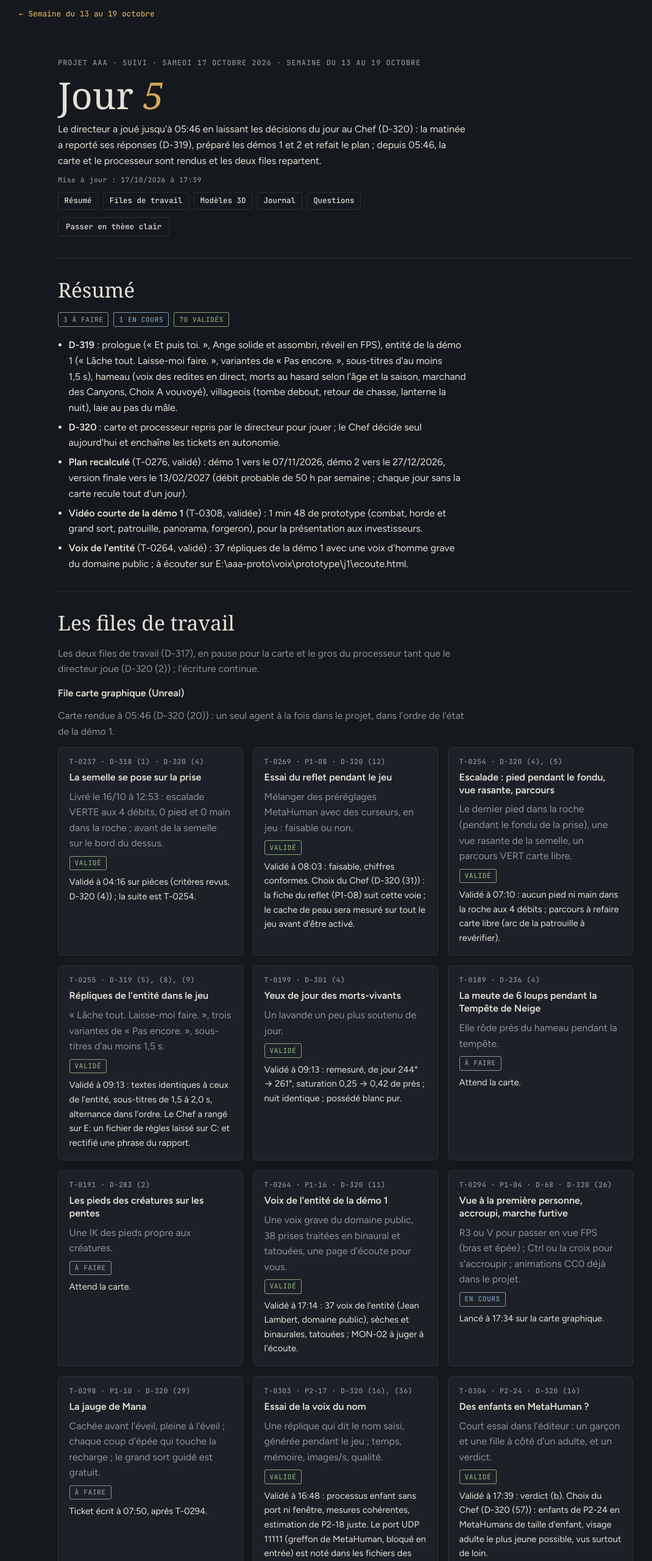
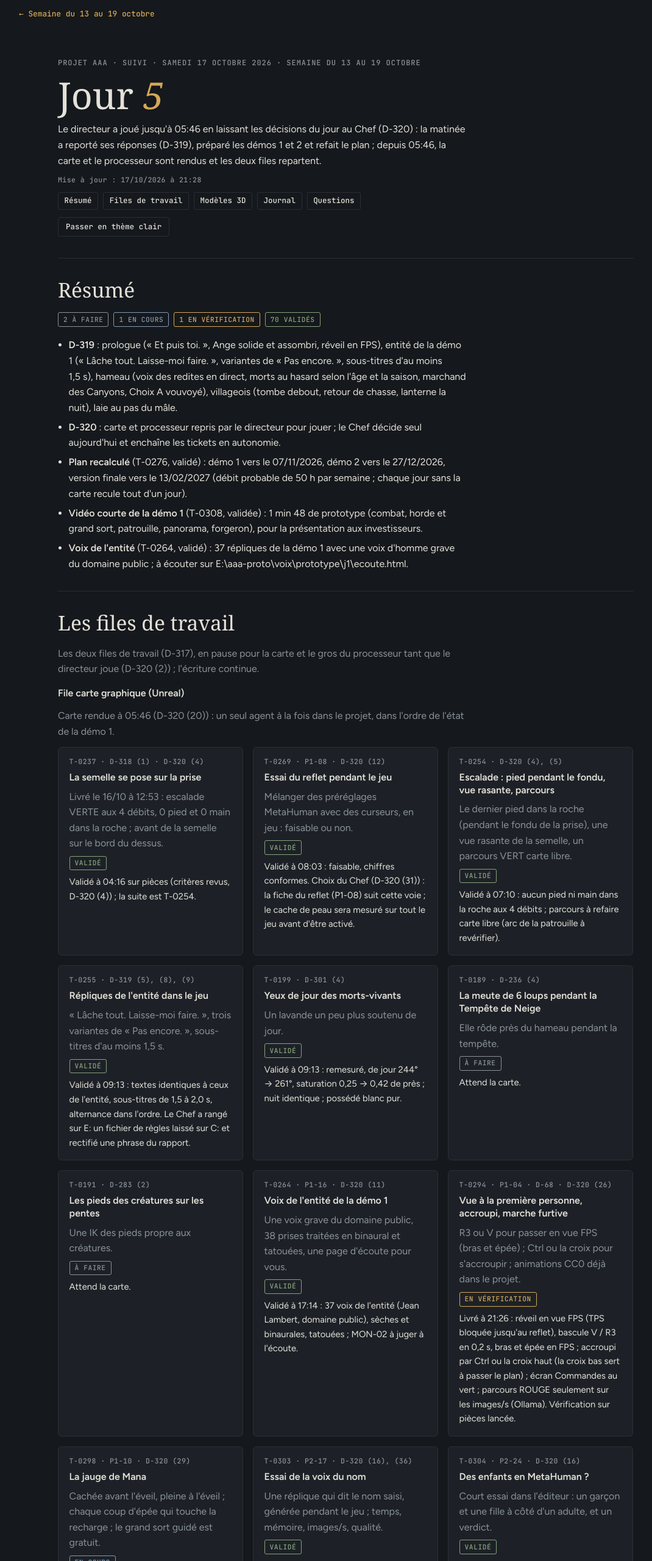
Before and after one commit to chipat-neko/aaa-game-pages, a plain HTML site: page semaines/2026-10-13/pages/jour-2026-10-17/page.html in a window 1280 px wide. Shown: the top 2560 px of the page at 61% size, without its empty margins (73-1143 px from the left). Drawn offline with Linux system fonts and the light colour scheme; a web font is replaced by a local one.

Commit message:
Publication : jour-2026-10-17

```diff
--- a/semaines/2026-10-13/pages/jour-2026-10-17/page.html
+++ b/semaines/2026-10-13/pages/jour-2026-10-17/page.html
@@ -95,7 +95,7 @@ ul.liste{margin:0;padding-left:1.1rem;display:grid;gap:.4rem}
   <div class="surtitre">Projet AAA · suivi · samedi 17 octobre 2026 · semaine du 13 au 19 octobre</div>
   <h1>Jour <em>5</em></h1>
   <p class="lecture">Le directeur a joué jusqu&#x27;à 05:46 en laissant les décisions du jour au Chef (<span class="insec">D-320</span>) : la matinée a reporté ses réponses (<span class="insec">D-319</span>), préparé les démos 1 et 2 et refait le plan ; depuis 05:46, la carte et le processeur sont rendus et les deux files repartent.</p>
-  <p class="ticket">Mise à jour : 17/10/2026 à 17:39</p>
+  <p class="ticket">Mise à jour : 17/10/2026 à 21:28</p>
   <nav class="sommaire" aria-label="Sommaire">
     <a href="#resume">Résumé</a><a href="#files">Files de travail</a><a href="#modeles">Modèles 3D</a><a href="#journal">Journal</a><a href="#questions">Questions</a>
   </nav>
@@ -104,7 +104,7 @@ ul.liste{margin:0;padding-left:1.1rem;display:grid;gap:.4rem}
 
 <section id="resume">
   <h2>Résumé</h2>
-  <div class="compteurs" aria-label="Tickets par état"><span class="etat e-a-faire">3 à faire</span><span class="etat e-en-cours">1 en cours</span><span class="etat e-valide">70 validés</span></div>
+  <div class="compteurs" aria-label="Tickets par état"><span class="etat e-a-faire">2 à faire</span><span class="etat e-en-cours">1 en cours</span><span class="etat e-verification">1 en vérification</span><span class="etat e-valide">70 validés</span></div>
   <ul class="liste lecture">
     <li><strong><span class="insec">D-319</span></strong> : prologue (« Et puis toi. », Ange solide et assombri, réveil en FPS), entité de la démo 1 (« Lâche tout. Laisse-moi faire. », variantes de « Pas encore. », sous-titres d&#x27;au moins 1,5 s), hameau (voix des redites en direct, morts au hasard selon l&#x27;âge et la saison, marchand des Canyons, Choix A vouvoyé), villageois (tombe debout, retour de chasse, lanterne la nuit), laie au pas du mâle.</li>
     <li><strong><span class="insec">D-320</span></strong> : carte et processeur repris par le directeur pour jouer ; le Chef décide seul aujourd&#x27;hui et enchaîne les tickets en autonomie.</li>
@@ -130,8 +130,8 @@ ul.liste{margin:0;padding-left:1.1rem;display:grid;gap:.4rem}
     <div class="piste"><span class="ticket"><span class="insec">T-0189</span> · <span class="insec">D-236</span> (4)</span><h3>La meute de 6 loups pendant la Tempête de Neige</h3><p class="muted">Elle rôde près du hameau pendant la tempête.</p><span class="etat e-a-faire">À faire</span><p class="note">Attend la carte.</p></div>
     <div class="piste"><span class="ticket"><span class="insec">T-0191</span> · <span class="insec">D-283</span> (2)</span><h3>Les pieds des créatures sur les pentes</h3><p class="muted">Une IK des pieds propre aux créatures.</p><span class="etat e-a-faire">À faire</span><p class="note">Attend la carte.</p></div>
     <div class="piste"><span class="ticket"><span class="insec">T-0264</span> · <span class="insec">P1-16</span> · <span class="insec">D-320</span> (11)</span><h3>Voix de l&#x27;entité de la démo 1</h3><p class="muted">Une voix grave du domaine public, 38 prises traitées en binaural et tatouées, une page d&#x27;écoute pour vous.</p><span class="etat e-valide">Validé</span><p class="note">Validé à 17:14 : 37 voix de l&#x27;entité (Jean Lambert, domaine public), sèches et binaurales, tatouées ; MON-02 à juger à l&#x27;écoute.</p></div>
-    <div class="piste"><span class="ticket"><span class="insec">T-0294</span> · <span class="insec">P1-04</span> · <span class="insec">D-68</span> · <span class="insec">D-320</span> (26)</span><h3>Vue à la première personne, accroupi, marche furtive</h3><p class="muted">R3 ou V pour passer en vue FPS (bras et épée) ; Ctrl ou la croix pour s&#x27;accroupir ; animations CC0 déjà dans le projet.</p><span class="etat e-en-cours">En cours</span><p class="note">Lancé à 17:34 sur la carte graphique.</p></div>
-    <div class="piste"><span class="ticket"><span class="insec">T-0298</span> · <span class="insec">P1-10</span> · <span class="insec">D-320</span> (29)</span><h3>La jauge de Mana</h3><p class="muted">Cachée avant l&#x27;éveil, pleine à l&#x27;éveil ; chaque coup d&#x27;épée qui touche la recharge ; le grand sort guidé est gratuit.</p><span class="etat e-a-faire">À faire</span><p class="note">Ticket écrit à 07:50, après <span class="insec">T-0294</span>.</p></div>
+    <div class="piste"><span class="ticket"><span class="insec">T-0294</span> · <span class="insec">P1-04</span> · <span class="insec">D-68</span> · <span class="insec">D-320</span> (26)</span><h3>Vue à la première personne, accroupi, marche furtive</h3><p class="muted">R3 ou V pour passer en vue FPS (bras et épée) ; Ctrl ou la croix pour s&#x27;accroupir ; animations CC0 déjà dans le projet.</p><span class="etat e-verification">En vérification</span><p class="note">Livré à 21:26 : réveil en vue FPS (TPS bloquée jusqu&#x27;au reflet), bascule V / R3 en 0,2 s, bras et épée en FPS ; accroupi par Ctrl ou la croix haut (la croix bas sert à passer le plan) ; écran Commandes au vert ; parcours ROUGE seulement sur les images/s (Ollama). Vérification sur pièces lancée.</p></div>
+    <div class="piste"><span class="ticket"><span class="insec">T-0298</span> · <span class="insec">P1-10</span> · <span class="insec">D-320</span> (29)</span><h3>La jauge de Mana</h3><p class="muted">Cachée avant l&#x27;éveil, pleine à l&#x27;éveil ; chaque coup d&#x27;épée qui touche la recharge ; le grand sort guidé est gratuit.</p><span class="etat e-en-cours">En cours</span><p class="note">Lancé à 21:27 sur la carte graphique.</p></div>
     <div class="piste"><span class="ticket"><span class="insec">T-0303</span> · <span class="insec">P2-17</span> · <span class="insec">D-320</span> (16), (36)</span><h3>Essai de la voix du nom</h3><p class="muted">Une réplique qui dit le nom saisi, générée pendant le jeu ; temps, mémoire, images/s, qualité.</p><span class="etat e-valide">Validé</span><p class="note">Validé à 16:48 : processus enfant sans port ni fenêtre, mesures cohérentes, estimation de <span class="insec">P2-18</span> juste. Le port UDP 11111 (greffon de MetaHuman, bloqué en entrée) est noté dans les fichiers des ports (<span class="insec">D-320</span> (55)).</p></div>
     <div class="piste"><span class="ticket"><span class="insec">T-0304</span> · <span class="insec">P2-24</span> · <span class="insec">D-320</span> (16)</span><h3>Des enfants en MetaHuman ?</h3><p class="muted">Court essai dans l&#x27;éditeur : un garçon et une fille à côté d&#x27;un adulte, et un verdict.</p><span class="etat e-valide">Validé</span><p class="note">Validé à 17:39 : verdict (b). Choix du Chef (<span class="insec">D-320</span> (57)) : enfants de <span class="insec">P2-24</span> en MetaHumans de taille d&#x27;enfant, visage adulte le plus jeune possible, vus surtout de loin.</p></div>
     <div class="piste"><span class="ticket"><span class="insec">T-0308</span> · <span class="insec">D-304</span> · <span class="insec">D-320</span> (32) (9)</span><h3>La vidéo courte de la démo 1</h3><p class="muted">Le parcours montrable aujourd&#x27;hui (combat, horde et Ange, falaise, panorama, forgeron), sans prologue, ni reflet, ni réveil, avec le son.</p><span class="etat e-valide">Validé</span><p class="note">Validée à 12:13 après correction au montage : 1 min 47,8 s, sous-titres anglais et carton de fin mot pour mot, son sans trou.</p></div>
@@ -323,6 +323,13 @@ ul.liste{margin:0;padding-left:1.1rem;display:grid;gap:.4rem}
   <p class="etat-video" aria-live="polite"></p>
   <div class="liens"><a href="videos/video-courte-demo-1.mp4">La vidéo seule (12,9 Mo)</a></div>
   <p class="chemins">Sur le PC : E:\aaa-proto\livrables\demo-1\video-courte\</p>
+</article>
+<article class="modele" id="mod-vue-fps">
+  <div class="tete"><h3>Héros : vue à la première personne et accroupi</h3><span class="etat e-verification">En vérification</span></div>
+  <p class="ticket"><span class="insec">T-0294</span> · <span class="insec">P1-04</span> · <span class="insec">D-68</span> · <span class="insec">D-319</span> (3) · <span class="insec">D-320</span> (26)</p>
+  <figure><img src="images/vue-fps.jpg" alt="Planche de la vue à la première personne du héros" width="1280" height="1547" loading="lazy"><figcaption>Réveil en FPS, reflet au point d&#x27;eau, vue TPS, bras et épée en FPS, parade, accroupi.</figcaption></figure>
+  <p>Le héros se réveille en vue à la première personne ; la vue de dos ne s&#x27;ouvre qu&#x27;après le reflet. V ou R3 change de vue en 0,2 s ; Ctrl ou la croix haut accroupit le héros, avec les animations du projet.</p>
+  <p class="chemins">Sur le PC : E:\aaa-proto\unreal-v2\mesures\t0294\captures\</p>
 </article>
   </div>
 </section>
@@ -532,6 +539,8 @@ ul.liste{margin:0;padding-left:1.1rem;display:grid;gap:.4rem}
     <div class="entree"><time>17:33</time><p><span class="insec">T-0304</span> livré : des enfants MetaHuman sont possibles en partie (taille et tête oui, visage d&#x27;adulte). Vérification lancée.</p></div>
     <div class="entree"><time>17:34</time><p>Carte libre : <span class="insec">T-0294</span> (vue FPS, accroupi, réveil en FPS) lancé. Quota estimé à 57,6 %.</p></div>
     <div class="entree"><time>17:39</time><p><span class="insec">T-0304</span> validé. Choix du Chef (<span class="insec">D-320</span> (57)) : les enfants du prototype seront des MetaHumans de taille d&#x27;enfant, vus surtout de loin.</p></div>
+    <div class="entree"><time>21:26</time><p><span class="insec">T-0294</span> livré : vue à la première personne, accroupi, réveil en FPS ; vérification sur pièces lancée.</p></div>
+    <div class="entree"><time>21:27</time><p>Carte libre : <span class="insec">T-0298</span> (jauge de Mana) lancé. Quota estimé à 61,3 %.</p></div>
   </div>
 </section>
 
```
Also changed, not shown: semaines/2026-10-13/pages/jour-2026-10-17/images/vue-fps.jpg (added).
